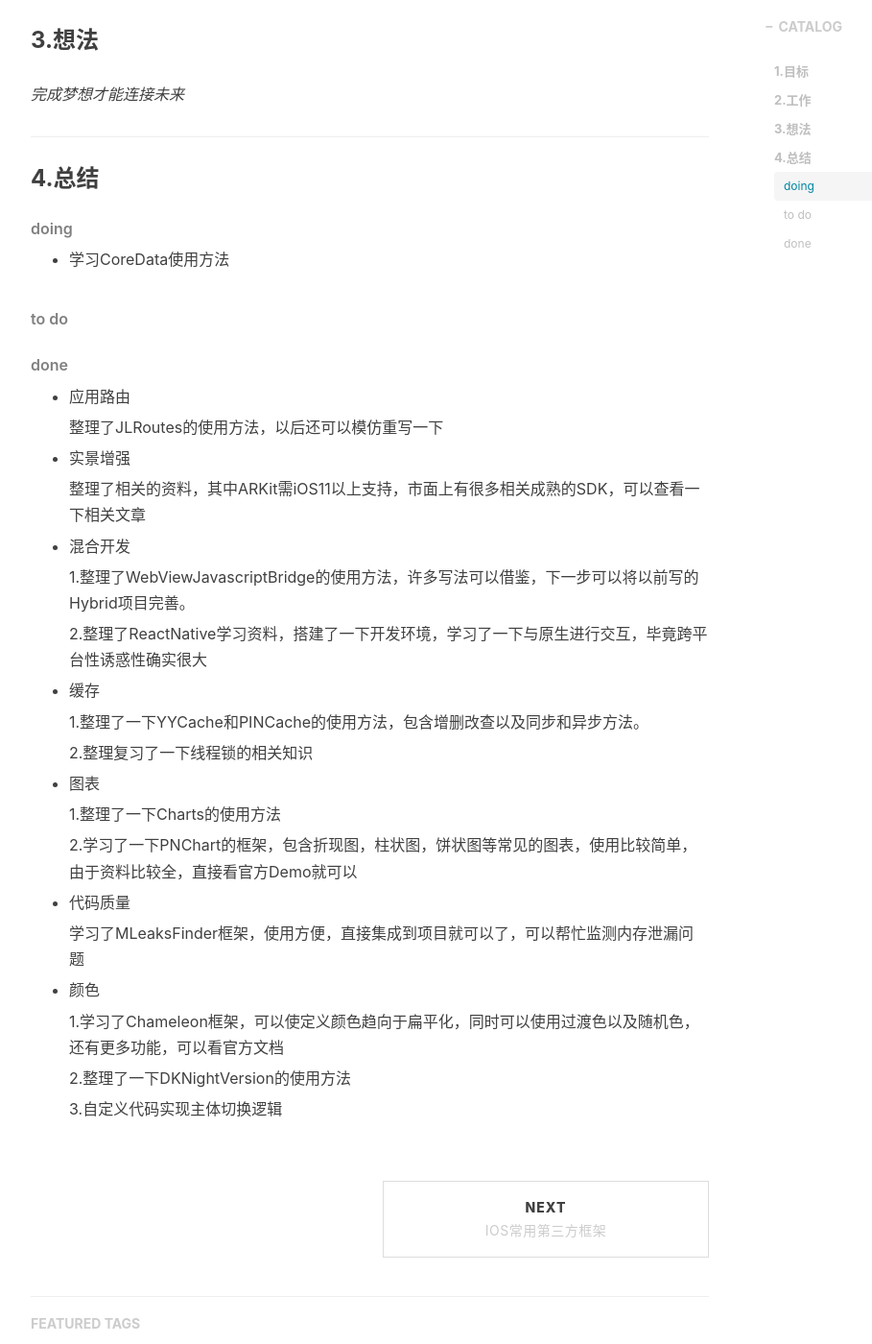
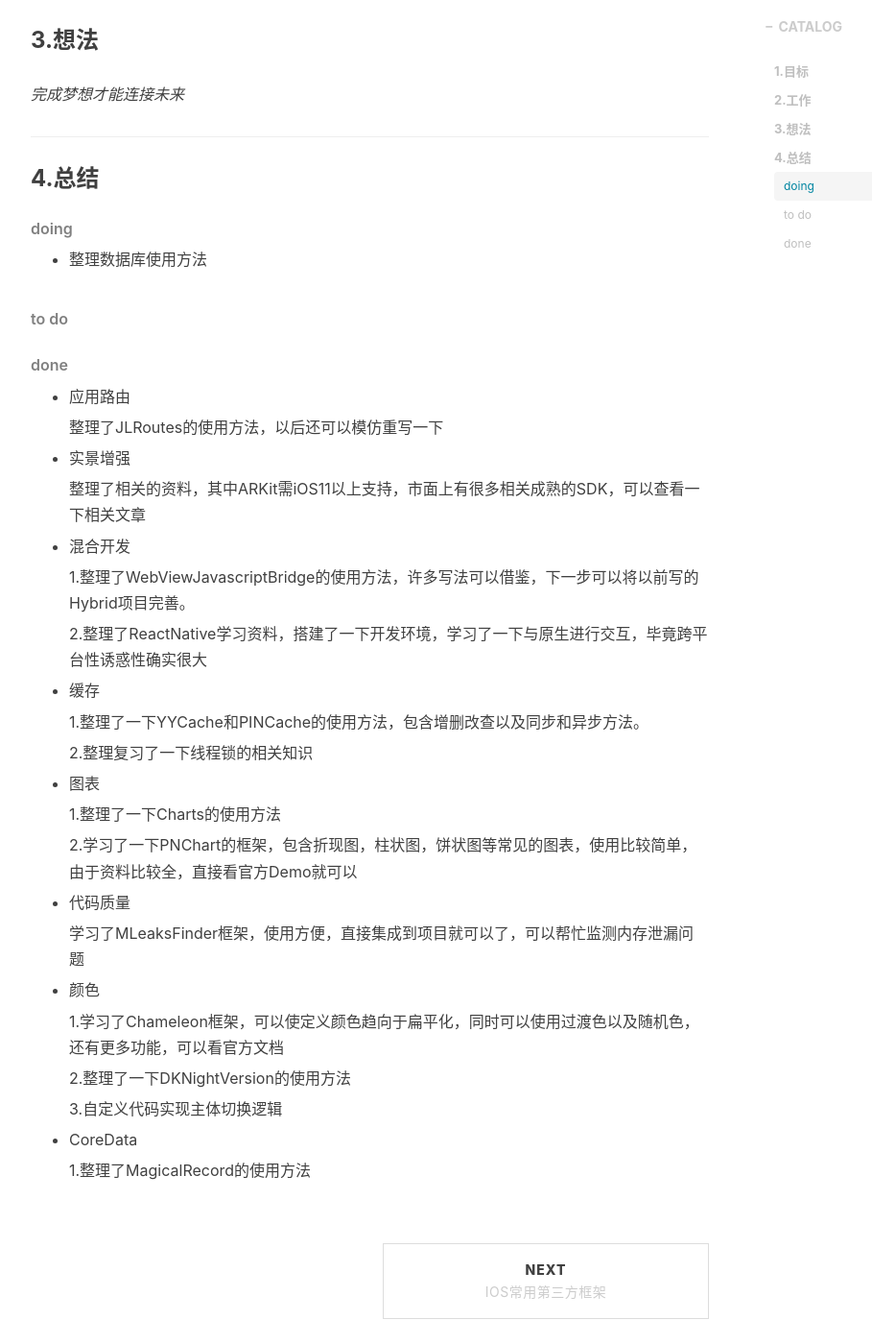
Before and after one commit to wangpt/wangpt.github.io, a Jekyll site: the page built from _posts/2018-08-28-note-blog.markdown, in a window 1280 px wide and 1400 px high, scrolled down 833 px. Shown: the whole window at 96% size, without its empty margins (233-1142 px from the left). Built offline with Jekyll 4.4.1, drawn with Linux system fonts in a browser that asks for light colours; nearby versions of some CDN libraries; comment, search, counter and statistics services are not loaded.

Commit message:
Fix note

```diff
--- a/_posts/2018-08-28-note-blog.markdown
+++ b/_posts/2018-08-28-note-blog.markdown
@@ -32,7 +32,7 @@ tags:
 ### 4.总结
 
 ###### doing
-* 学习CoreData使用方法
+* 整理数据库使用方法
 
 
 ###### to do
@@ -78,3 +78,7 @@ tags:
   2.整理了一下DKNightVersion的使用方法
 
   3.自定义代码实现主体切换逻辑
+
+* CoreData
+
+  1.整理了MagicalRecord的使用方法
```
